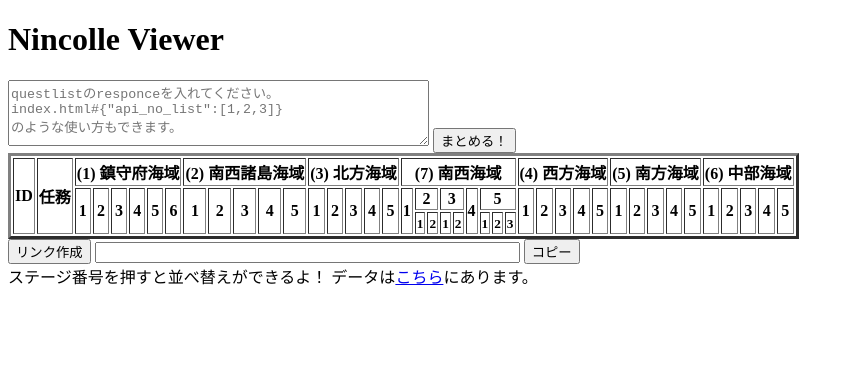
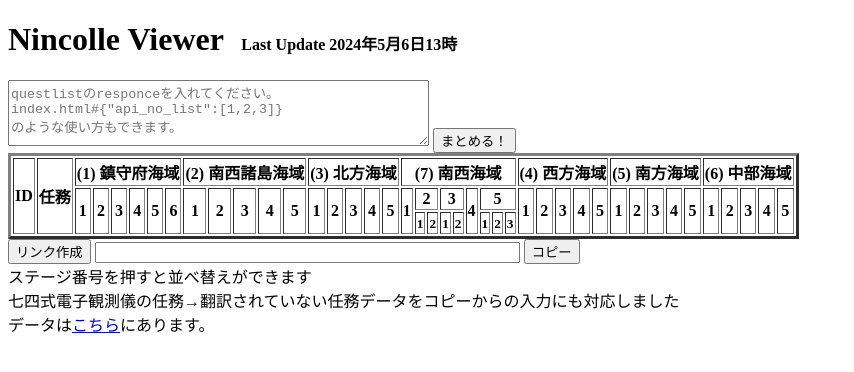
Before and after one commit to rk01234/rk01234.github.io, a plain HTML site: page index.html in a window 1280 px wide. Shown: the whole page, without its empty margins (0-854 px from the left). Drawn offline with Linux system fonts and the light colour scheme.

Commit message:
ありがとうゴールデンウイーク

```diff
--- a/index.html
+++ b/index.html
@@ -6,7 +6,7 @@
     <meta charset="UTF-8">
     <meta name="viewport" content="width=device-width, initial-scale=1.0">
     <title>Nincolle Viewer</title>
-    <!-- <link rel="stylesheet" href="style.css"> -->
+    <link rel="stylesheet" href="style.css">
     <script type="text/JavaScript">
         console.log(new Date().toLocaleString() + ' : Loading script...');
         var quest_details = {};
@@ -33,8 +33,8 @@
     <script src="sort.js"></script>
 </head>
 <body>
-
-<h1>Nincolle Viewer</h1>
+<!-- アプデ時間 -->
+<h1>Nincolle Viewer <span id="lastUpdate">Last Update 2024年5月6日13時</span></h1>
 <!-- データ入力フォームの追加 -->
 <form id="data-input-form">
     <textarea id="userInput" rows="4" cols="50" placeholder='questlistのresponceを入れてください。&#13;&#10;index.html#{"api_no_list":[1,2,3]}&#13;&#10;のような使い方もできます。'></textarea>
@@ -117,7 +117,10 @@
     <!-- <button id="bookmarkButton" type="button" onclick="bookmarkLink()">ブックマークに追加</button> -->
 </div>
 <script src="link_area.js"></script>
-ステージ番号を押すと並べ替えができるよ！
+ステージ番号を押すと並べ替えができます
+<br>
+七四式電子観測儀の任務→翻訳されていない任務データをコピーからの入力にも対応しました
+<br>
 データは<a href="https://github.com/rk01234/rk01234.github.io">こちら</a>にあります。
 </body>
 </html>
--- a/link_area.js
+++ b/link_area.js
@@ -16,7 +16,7 @@ function createLink() {
     }
     // json形式に変換
     let obj = JSON.parse(json);
-    // console.log(obj);
+    console.log(obj);
 
     // api_dataがある場合、{"api_data":"api_list":[]}を取り出しinput_dataに追加
     if (obj.api_data) {
@@ -30,6 +30,7 @@ function createLink() {
         // {"api_no_list":[1,2,3...]}をnumberListに追加
         numberList = obj.api_no_list;
     }
+
     console.log(numberList);
     // {"api_no_list":[1,2,3...]}の形式にして、id="linkText"に表示
     document.getElementById("linkText").value = "https://rk01234.github.io/#" + JSON.stringify({ api_no_list: numberList });
--- a/script.js
+++ b/script.js
@@ -23,7 +23,7 @@ function handleButtonClick() {
     }
     // json形式に変換
     let obj = JSON.parse(json);
-    // console.log(obj);
+    console.log(obj);
 
     // api_dataがある場合、{"api_data":"api_list":[]}を取り出しinput_dataに追加
     if (obj.api_data) {
@@ -33,8 +33,12 @@ function handleButtonClick() {
         // {"api_no_list":[1,2,3...]}を[{api_no:1},{api_no:2},{api_no:3}...]に変換
         var input_data = obj.api_no_list.map(function (x) { return { api_no: x }; });
     }
+    // keyが全部数字なら、input_dataにそのまま追加
+    else if (Object.keys(obj).every(function (x) { return !isNaN(x); })) {
+        var input_data = Object.keys(obj).map(function (x) { return { api_no: x }; });
+    }
 
-    // console.log(input_data);
+    console.log(input_data);
 
     //  input_dataをforで回し、api_noがquest_detailsにある場合、<tbody id="quest_table">に追加していく
     //
--- /dev/null
+++ b/style.css
@@ -0,0 +1,4 @@
+#lastUpdate {
+    font-size: 0.5em;
+    margin-left: 10px;
+}
```
